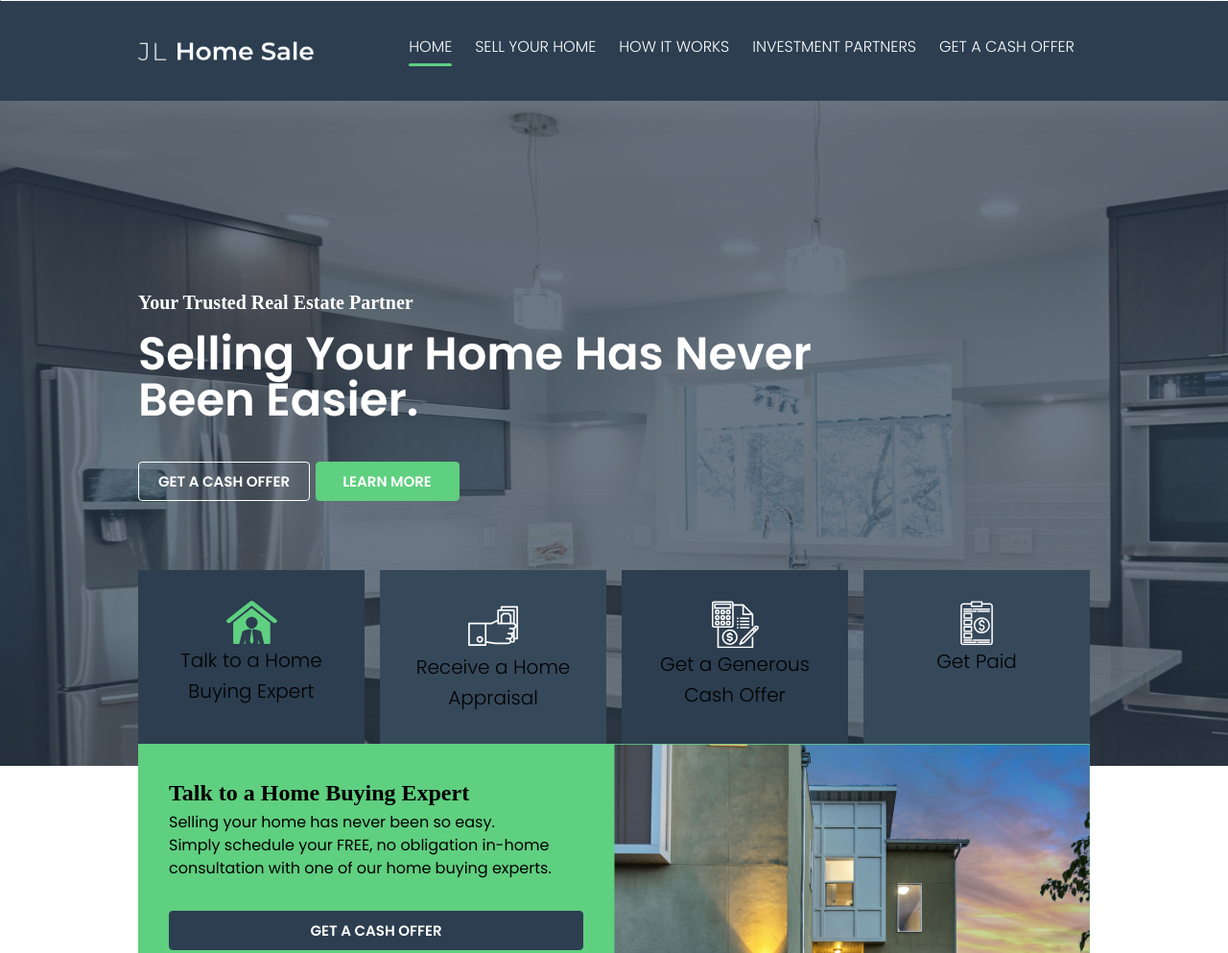
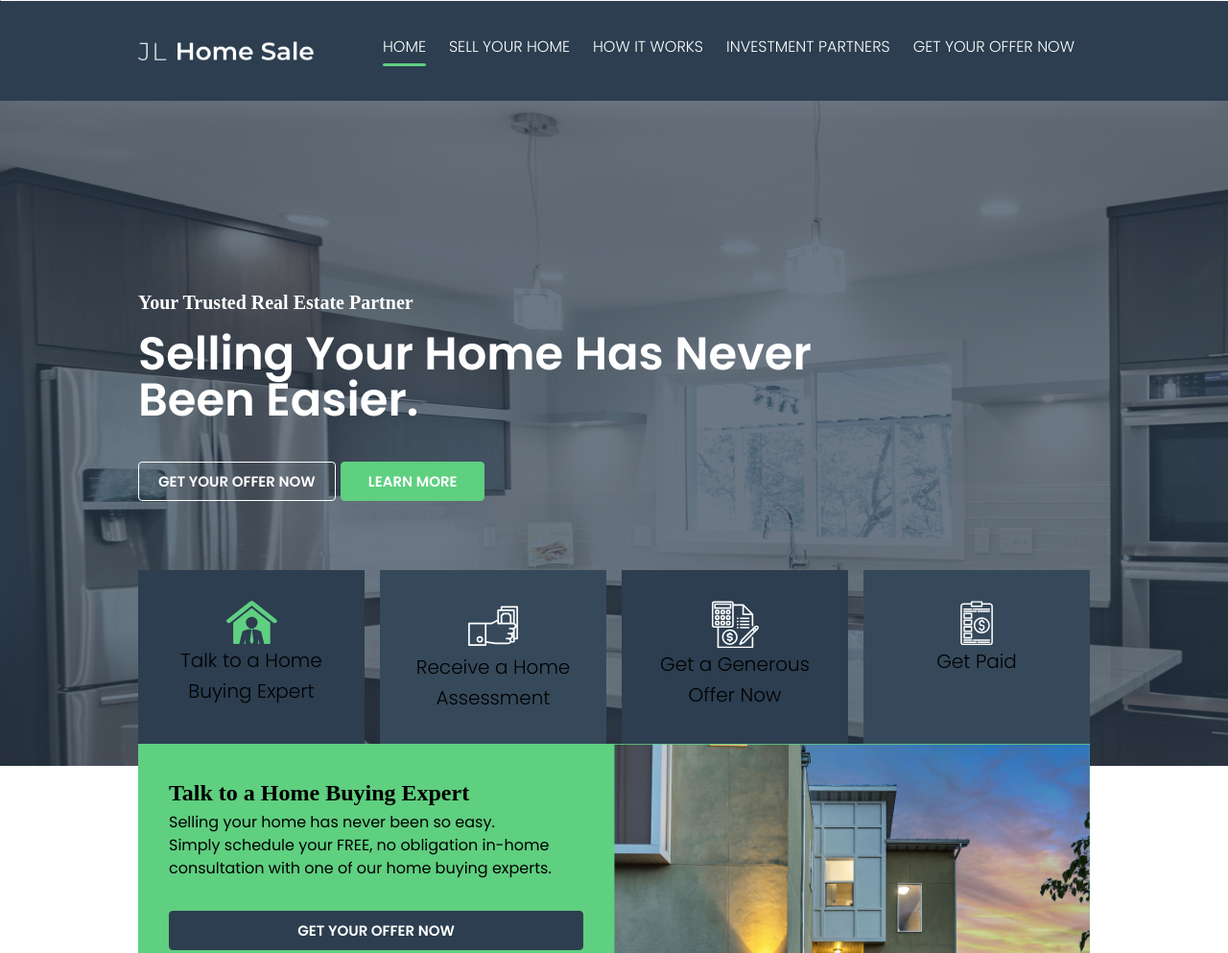
Before and after one commit to Jon-Hudak/JLHomesale, an Astro site: page / in a window 1280 px wide. Shown: the top 993 px of the page at 96% size. Built offline with nearby package versions, Linux system fonts and the light colour scheme; Astro itself is replaced by a stand-in of ours; a script that the page names is missing; a web font is replaced by a local one.

Commit message:
Changed Verbiage

```diff
--- a/src/components/Form.astro
+++ b/src/components/Form.astro
@@ -84,7 +84,7 @@
       data-callback="onSubmit"
       type="submit"
       value="Submit">
-        Get Your Cash Offer
+        Get Your Offer Now
       </button>
     </form>
     <style>
--- a/src/components/Header.astro
+++ b/src/components/Header.astro
@@ -48,7 +48,7 @@
               Investment Partners
             </Navlink>
             <Navlink class="li nav-item" href="/cash">
-              Get A Cash Offer
+              Get Your Offer Now
             </Navlink>
 
             </div>
--- a/src/components/Step2Form.astro
+++ b/src/components/Step2Form.astro
@@ -208,7 +208,7 @@
   <div class="g-recaptcha mt-8" data-sitekey="6Lc3xSgrAAAAAH2prItylKmJkQh1vvVJ3N_J_JXL" data-callback="onSubmit"></div>
 
   <button id="form-submit" type="submit" class="mt-8 btn btn-primary">
-    Get Your Cash Offer
+    Get Your Offer Now
   </button>
 </form>
 
--- a/src/components/Why.astro
+++ b/src/components/Why.astro
@@ -35,11 +35,10 @@
     <article class="bg-backgroundLight p-8">
       <Image class="invert mx-auto" src={step3Img} alt="" />
       <h3 class="mt-8 font-bold text-2xl text-balance text-center">
-        Get A Fair All Cash Offer
+        Get an Immediate Offer Now
       </h3>
       <p class="mt-4">
-        We will provide you with your fast and fair no obligation cash offer for
-        your house.
+        We will provide you with your fast and fair no obligation offer for your house.
       </p>
     </article>
     <article class="bg-background p-8">
@@ -48,14 +47,13 @@
         Get Paid Via Title Company
       </h3>
       <p class="mt-4">
-        If you receive our offer, we will pay you cash so you can leave your
-        stress and worry behind!
+        Our preffered title companies expedite your closing process!
       </p>
     </article>
   </div>
   <div class="grid mt-12 mb-12">
     <a class="btn btn-primary mx-auto" href="/cash"
-      >Get Your Cash Offer Today</a>
+      >Get Your Offer Now</a>
   </div>
 </section>
 <section id="any-condition" class="text-center text-black bg-neutral-50 py-16">
@@ -137,7 +135,7 @@
       <Image class="condition-icon w-12 mx-auto" src={fastImg} alt="" />
       <h3 class="mt-2 text-2xl font-medium">Close Fast</h3>
       <p class="text-balance mt-2">
-        Close on your schedule and get cash in as little as a week.
+        Our preferred title companies expedite your closing process!
       </p>
     </article>
   </div>
--- a/src/pages/cash.astro
+++ b/src/pages/cash.astro
@@ -4,7 +4,7 @@
 import Why from "../components/Why.astro";
 import { Breadcrumb } from "react-bootstrap"
 
-const breadcrumb="Get Your Cash Offer";
+const breadcrumb="Get Your Offer Now";
 const page="cash"
 ---
 
--- a/src/pages/index.astro
+++ b/src/pages/index.astro
@@ -36,7 +36,7 @@
   },
   {
     heading: "Avoid foreclosure",
-    body: "You know you need to sell and you know you need to do it fast. It only takes us 20 minutes for us to make a cash offer.",
+    body: "You know you need to sell and you know you need to do it fast. It only takes us 20 minutes for us to make an offer.",
   },
   {
     heading: "Costly repairs",
@@ -61,7 +61,7 @@
           Selling Your Home Has Never Been Easier.
         </h1>
         <div class="mt-10 gap-4">
-          <a class="uppercase btn btn-outline w-full sm:w-auto" href="/cash">Get A Cash Offer</a>
+          <a class="uppercase btn btn-outline w-full sm:w-auto" href="/cash">Get Your Offer Now</a>
           <a class="uppercase btn btn-primary w-full sm:w-auto mt-4 sm:mt-0" href="/sell"> Learn More</a>
         </div>
       </div>
@@ -88,14 +88,14 @@
           <li class="tab-header bg-background even:bg-backgroundLight">
             <a href="#step-2" id="tab-2" class="p-8 block text-center h-full">
               <Image src={step2Img} class="step-icon mx-auto" alt="house" />
-              <h2 class="sr-only lg:not-sr-only">Receive a Home Appraisal</h2>
+              <h2 class="sr-only lg:not-sr-only">Receive a Home Assessment</h2>
               <h2 class="lg:sr-only">Step 2</h2>
             </a>
           </li>
           <li class="tab-header bg-background even:bg-backgroundLight">
             <a href="#step-3" id="tab-3" class="p-8 block text-center h-full">
               <Image src={step3Img} class="step-icon mx-auto" alt="house" />
-              <h2 class="sr-only lg:not-sr-only">Get a Generous Cash Offer</h2>
+              <h2 class="sr-only lg:not-sr-only">Get a Generous Offer Now</h2>
               <h2 class="lg:sr-only">Step 3</h2>
             </a>
           </li>
@@ -119,7 +119,7 @@
                 buying experts.
               </p>
               <a class="btn btn-secondary w-full mt-8" href="/cash"
-                >Get a Cash Offer</a
+                >Get Your Offer Now</a
               >
             </div>
             <div class="tab-img">
@@ -137,7 +137,7 @@
                 receive when selling your home.
               </p>
               <a class="btn btn-secondary w-full mt-8" href="/cash"
-                >Get a Cash Offer</a
+                >Get Your Offer Now</a
               >
             </div>
             <div class="tab-img">
@@ -148,14 +148,13 @@
         <article id="step-3" class="tab-content bg-accent dark:bg-accentDark text-black dark:text-neutral-200">
           <div class="grid md:grid-cols-2 fadeIn">
             <div class="tab-info p-8 text-balance">
-              <h3 class="h3">Get a Generous Cash Offer</h3>
+              <h3 class="h3">Get a Generous Offer Now</h3>
               <p class="font-medium text-base">
-                We charge no commissions, we pay your closing costs, and we buy
-                the home in any condition. WE SIMPLY MAKE AN OFFER ON THE SPOT.
+                We charge no commissions, we pay your closing costs, and we take on homes in any condition. WE SIMPLY MAKE AN OFFER ON THE SPOT.
                 Simple, fast, and flexible.
               </p>
               <a class="btn btn-secondary w-full mt-8" href="/cash"
-                >Get a Cash Offer</a
+                >Get Your Offer Now</a
               >
             </div>
             <div class="tab-img">
@@ -168,12 +167,11 @@
             <div class="tab-info p-8 text-balance">
               <h3 class="h3">Get Paid</h3>
               <p class="font-medium text-base">
-                We charge no commissions, we pay your closing costs, and we buy
-                the home in any condition. WE SIMPLY MAKE AN OFFER ON THE SPOT.
+                We charge no commissions, we pay your closing costs, and we take on homes in any condition. WE SIMPLY MAKE AN OFFER ON THE SPOT.
                 Simple, fast, and flexible.
               </p>
               <a class="btn btn-secondary w-full mt-8" href="/cash"
-                >Get a Cash Offer</a
+                >Get Your Offer Now</a
               >
             </div>
             <div class="tab-img">
@@ -213,7 +211,7 @@
           </div>
         </ul>
 
-        <a href="/cash" class="btn btn-primary mt-8">Get A Cash Offer</a>
+        <a href="/cash" class="btn btn-primary mt-8">Get Your Offer Now</a>
       </div>
     </section>
 
@@ -227,7 +225,7 @@
             We take the stress out of selling your home. We make the process
             fast, cost effective and easy. When you schedule a FREE home
             assessment with one of our professional team members, you’ll receive
-            a cash offer after just 20 minutes. Our goal is to close in a timely
+            an offer after just 20 minutes. Our goal is to close in a timely
             manner that is flexible to your needs. You let us know what time
             works and we'll accomodate.
           </p>
@@ -282,7 +280,7 @@
               <h3 class="font-bold text-2xl text-center ">{feature.heading}</h3>
               <p class="text-base">{feature.body}</p>
               <a class="btn btn-primary mt-4 w-min mx-auto" href="/cash">
-                Get Cash Offer
+                Get Your Offer Now
               </a>
             </article>
           ))
--- a/src/pages/sell.astro
+++ b/src/pages/sell.astro
@@ -52,7 +52,7 @@
             <h2 class="mt-2 text-3xl font-bold accent-underline ">Selling your home is quick and easy with JL Home Sale</h2>
             <p class="mt-4">
                 Give us a call at (866) 384-0233 or fill out our online form. We will get a FREE, no obligation appointment set to meet with you around the purchase of your home.</p>
-            <a class="btn btn-primary mt-8" href="/cash">Get a Cash Offer</a>
+            <a class="btn btn-primary mt-8" href="/cash">Get Your Offer Now</a>
           </article>
           <article id="step-2" class="text-black dark:text-white">
               <p class="eyebrow">Step 2
@@ -60,7 +60,7 @@
             <h2 class="mt-2 text-3xl font-bold accent-underline">Selling your home is quick and easy with JL Home Sale</h2>
             <p class="mt-4">
                 We work with you to view your home in a timely manner. We can be flexible to your schedule and our home assessment takes no more than 30 minutes.</p>
-                <a class="btn btn-primary mt-8" href="/cash">Get a Cash Offer</a>
+                <a class="btn btn-primary mt-8" href="/cash">Get Your Offer Now</a>
             </article>
             <article id="step-3" class="text-black dark:text-white">
                 <p class="eyebrow">Step 3
@@ -68,7 +68,7 @@
                 <h2 class="mt-2 text-3xl font-bold  accent-underline">Selling your home is quick and easy with JL Home Sale</h2>
                 <p class="mt-4">
                     We charge no commissions, we pay your closing costs, and we buy the home in any condition. After the assessment is complete, we simply make you an offer on the spot.</p>
-                    <a class="btn btn-primary mt-8" href="/cash">Get a Cash Offer</a>
+                    <a class="btn btn-primary mt-8" href="/cash">Get Your Offer Now</a>
                 </article>
             </div>
     </div>
--- a/src/pages/step-2.astro
+++ b/src/pages/step-2.astro
@@ -10,11 +10,11 @@
   <!-- Header -->
   <section class="heading-bg-img text-white dark:text-white">
     <div class="cont pb-12">
-      <h1 class="h1 pt-12">Get Your Cash Offer</h1>
+      <h1 class="h1 pt-12">Get Your Offer Now</h1>
       <div class="breadcrumbs">
         <span class="flex gap-2"
           >Home <img src="/images/arrow.png" class="object-contain" /> Get Your
-          Cash Offer</span
+          Offer Now</span
         >
       </div>
       <!-- <Form page={page} /> -->
```
